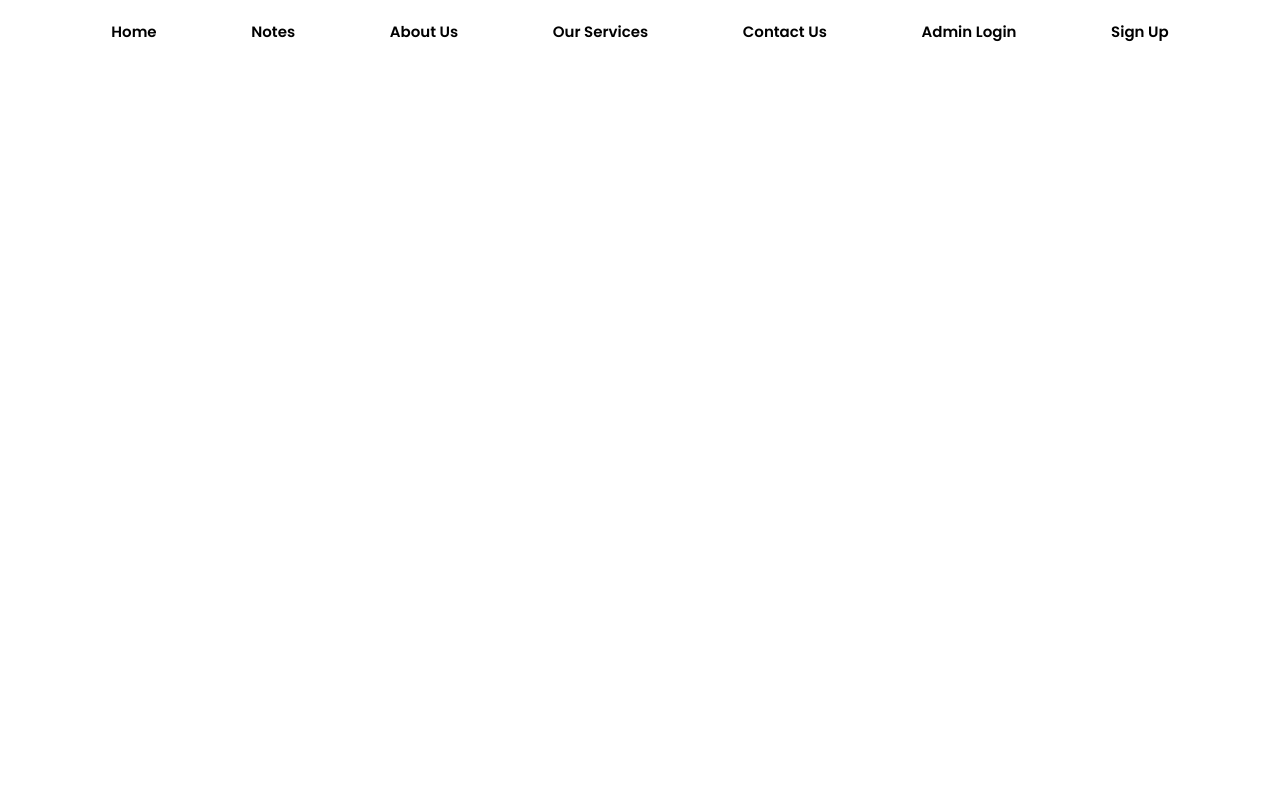
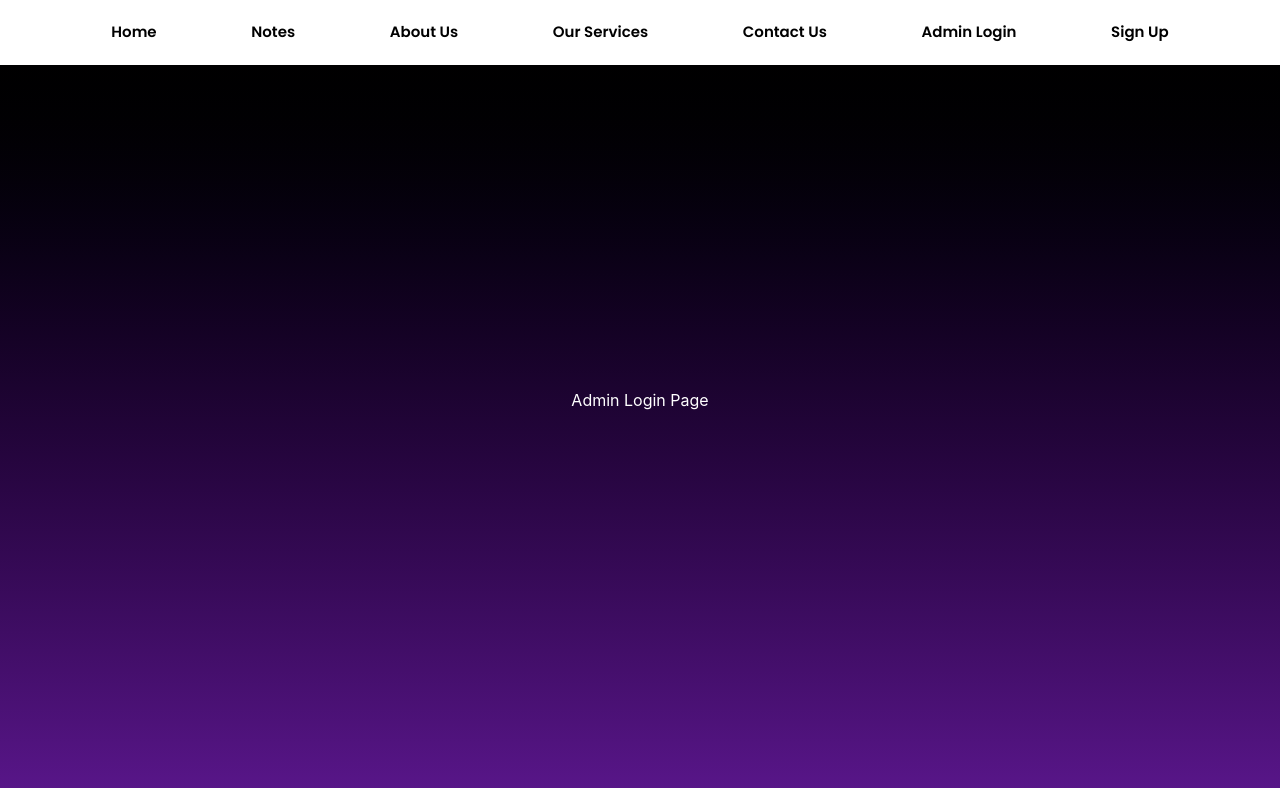
Before and after one commit to ANSHUMANMOREY7/Notes-Store, a React (Vite) app in the folder client/: page /Admin in a window 1280 px wide. Shown: the top 788 px of the page. Built offline with nearby package versions, Linux system fonts and the light colour scheme.

Commit message:
add layout and background to admin login page

```diff
--- a/client/src/pages/Portals/AdminLogin.jsx
+++ b/client/src/pages/Portals/AdminLogin.jsx
@@ -3,11 +3,16 @@ import Navbar from '../../components/Navbar/Navbar';
 
 const AdminLogin = () => {
   return (
+    <>
+      <Navbar />
+      <div className="min-h-screen flex items-center justify-center bg-gradient-to-b from-black to-purple-900 text-white">
     <div>
-        <Navbar />
-      <h2>AdminLogin</h2>
+      Admin Login Page
     </div>
-  );
+  </div>
+
+    </>
+);
 };
 
 export default memo(AdminLogin);
```
